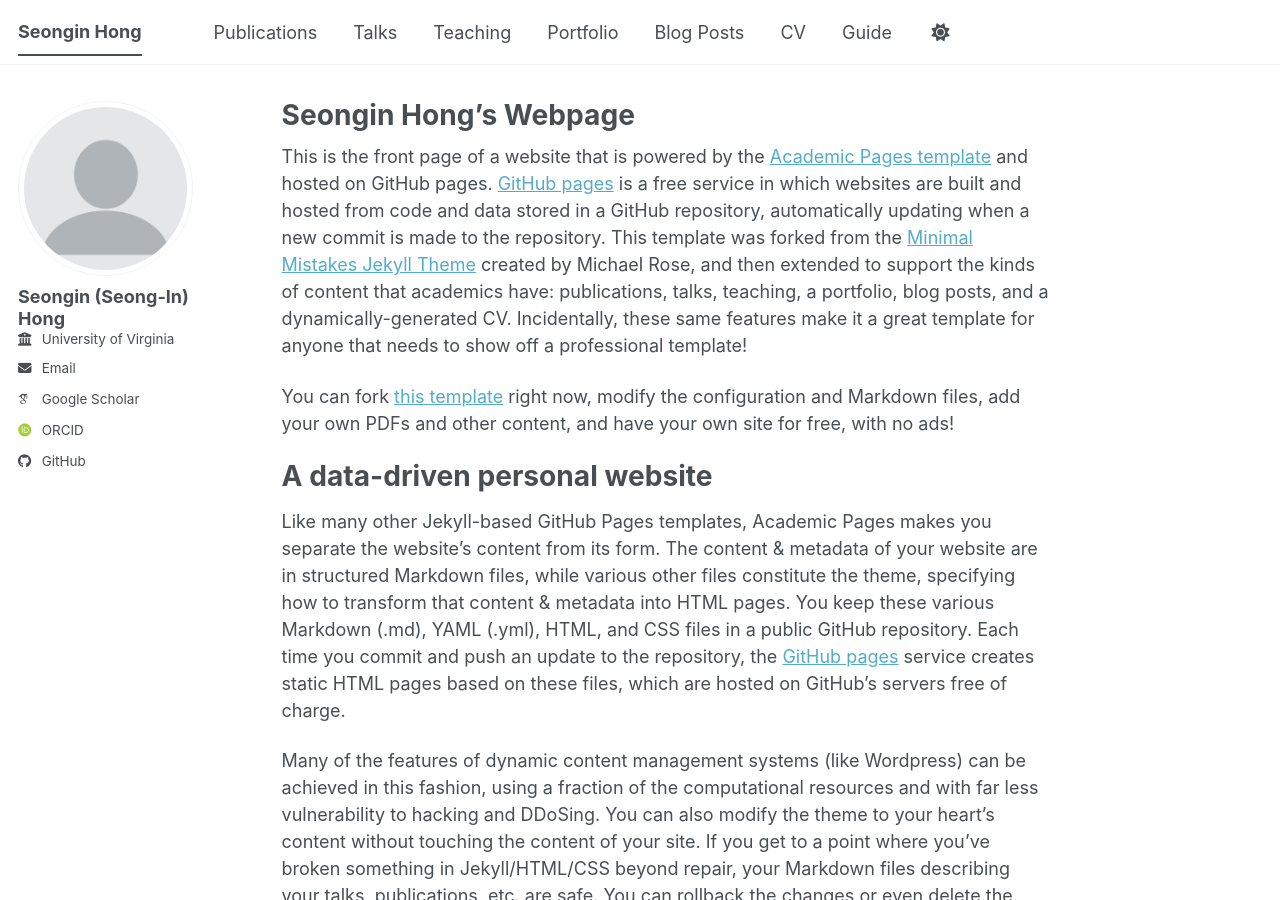
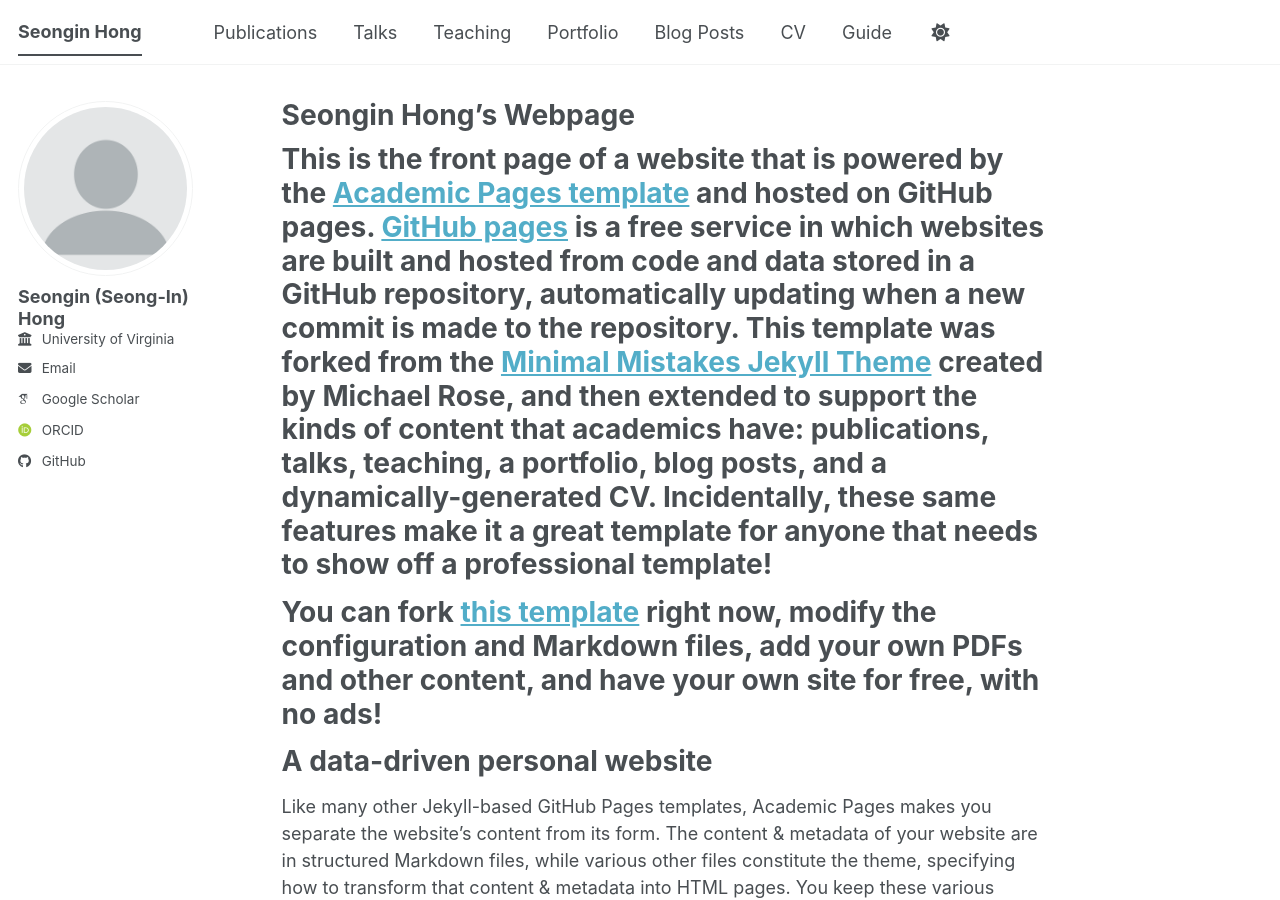
Before and after one commit to SeongInHONG/seonginhong.github.io, a Jekyll site: the page built from _pages/about.md, in a window 1280 px wide and 900 px high. Built offline with Jekyll 4.4.1, drawn with Linux system fonts in a browser that asks for light colours; some web fonts are replaced; a script bundle is joined from its source files by our own code; library files that are not in the unit come from our copies.

Commit message:
Update about.md

```diff
--- a/_pages/about.md
+++ b/_pages/about.md
@@ -7,9 +7,9 @@
   - /about.html
 ---
 
-This is the front page of a website that is powered by the [Academic Pages template](https://github.com/academicpages/academicpages.github.io) and hosted on GitHub pages. [GitHub pages](https://pages.github.com) is a free service in which websites are built and hosted from code and data stored in a GitHub repository, automatically updating when a new commit is made to the repository. This template was forked from the [Minimal Mistakes Jekyll Theme](https://mmistakes.github.io/minimal-mistakes/) created by Michael Rose, and then extended to support the kinds of content that academics have: publications, talks, teaching, a portfolio, blog posts, and a dynamically-generated CV. Incidentally, these same features make it a great template for anyone that needs to show off a professional template!
+# This is the front page of a website that is powered by the [Academic Pages template](https://github.com/academicpages/academicpages.github.io) and hosted on GitHub pages. [GitHub pages](https://pages.github.com) is a free service in which websites are built and hosted from code and data stored in a GitHub repository, automatically updating when a new commit is made to the repository. This template was forked from the [Minimal Mistakes Jekyll Theme](https://mmistakes.github.io/minimal-mistakes/) created by Michael Rose, and then extended to support the kinds of content that academics have: publications, talks, teaching, a portfolio, blog posts, and a dynamically-generated CV. Incidentally, these same features make it a great template for anyone that needs to show off a professional template!
 
- You can fork [this template](https://github.com/academicpages/academicpages.github.io) right now, modify the configuration and Markdown files, add your own PDFs and other content, and have your own site for free, with no ads!
+# You can fork [this template](https://github.com/academicpages/academicpages.github.io) right now, modify the configuration and Markdown files, add your own PDFs and other content, and have your own site for free, with no ads!
 
 A data-driven personal website
 ======
```
